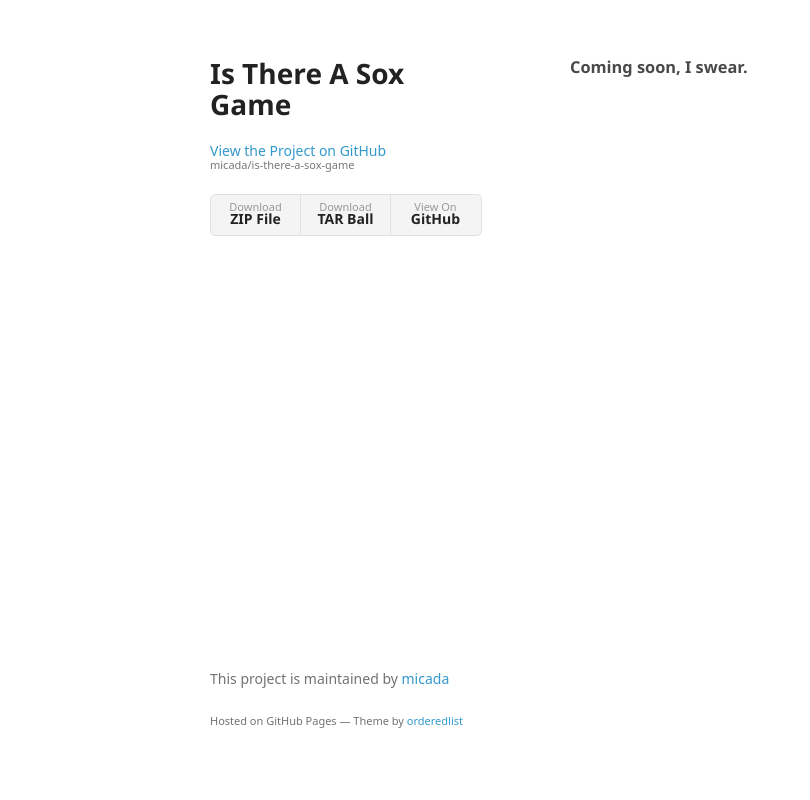
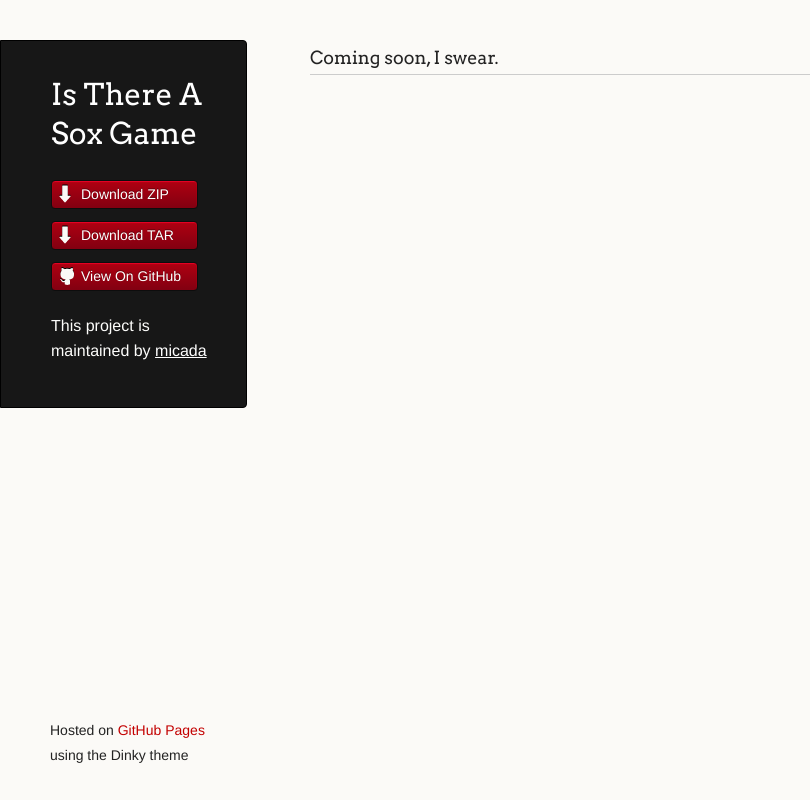
Before and after one commit to isthereagametoday/is-there-a-sox-game, a plain HTML site: page index.html in a window 1280 px wide. Shown: the whole page, without its empty margins (0-810 px from the left). Drawn offline with Linux system fonts and the light colour scheme; a web font is replaced by a local one.

Commit message:
Create gh-pages branch via GitHub

```diff
--- a/index.html
+++ b/index.html
@@ -7,7 +7,8 @@
 
     <link rel="stylesheet" href="stylesheets/styles.css">
     <link rel="stylesheet" href="stylesheets/github-light.css">
-    <meta name="viewport" content="width=device-width">
+    <script src="javascripts/scale.fix.js"></script>
+    <meta name="viewport" content="width=device-width, initial-scale=1, user-scalable=no">
     <!--[if lt IE 9]>
     <script src="//html5shiv.googlecode.com/svn/trunk/html5.js"></script>
     <![endif]-->
@@ -15,28 +16,28 @@
   <body>
     <div class="wrapper">
       <header>
-        <h1>Is There A Sox Game</h1>
-        <p></p>
+        <h1 class="header">Is There A Sox Game</h1>
+        <p class="header"></p>
 
-        <p class="view"><a href="https://github.com/micada/is-there-a-sox-game">View the Project on GitHub <small>micada/is-there-a-sox-game</small></a></p>
+        <ul>
+          <li class="download"><a class="buttons" href="https://github.com/micada/is-there-a-sox-game/zipball/master">Download ZIP</a></li>
+          <li class="download"><a class="buttons" href="https://github.com/micada/is-there-a-sox-game/tarball/master">Download TAR</a></li>
+          <li><a class="buttons github" href="https://github.com/micada/is-there-a-sox-game">View On GitHub</a></li>
+        </ul>
+
+        <p class="header">This project is maintained by <a class="header name" href="https://github.com/micada">micada</a></p>
 
 
-        <ul>
-          <li><a href="https://github.com/micada/is-there-a-sox-game/zipball/master">Download <strong>ZIP File</strong></a></li>
-          <li><a href="https://github.com/micada/is-there-a-sox-game/tarball/master">Download <strong>TAR Ball</strong></a></li>
-          <li><a href="https://github.com/micada/is-there-a-sox-game">View On <strong>GitHub</strong></a></li>
-        </ul>
       </header>
       <section>
         <h3>
 <a id="coming-soon-i-swear" class="anchor" href="#coming-soon-i-swear" aria-hidden="true"><span aria-hidden="true" class="octicon octicon-link"></span></a>Coming soon, I swear.</h3>
       </section>
       <footer>
-        <p>This project is maintained by <a href="https://github.com/micada">micada</a></p>
-        <p><small>Hosted on GitHub Pages &mdash; Theme by <a href="https://github.com/orderedlist">orderedlist</a></small></p>
+        <p><small>Hosted on <a href="https://pages.github.com">GitHub Pages</a> using the Dinky theme</small></p>
       </footer>
     </div>
-    <script src="javascripts/scale.fix.js"></script>
+    <!--[if !IE]><script>fixScale(document);</script><![endif]-->
 
   </body>
 </html>
--- a/stylesheets/styles.css
+++ b/stylesheets/styles.css
@@ -1,251 +1,338 @@
-@font-face {
-  font-family: 'Noto Sans';
-  font-weight: 400;
-  font-style: normal;
-  src: url('../fonts/Noto-Sans-regular/Noto-Sans-regular.eot');
-  src: url('../fonts/Noto-Sans-regular/Noto-Sans-regular.eot?#iefix') format('embedded-opentype'),
-       local('Noto Sans'),
-       local('Noto-Sans-regular'),
-       url('../fonts/Noto-Sans-regular/Noto-Sans-regular.woff2') format('woff2'),
-       url('../fonts/Noto-Sans-regular/Noto-Sans-regular.woff') format('woff'),
-       url('../fonts/Noto-Sans-regular/Noto-Sans-regular.ttf') format('truetype'),
-       url('../fonts/Noto-Sans-regular/Noto-Sans-regular.svg#NotoSans') format('svg');
+@import url(https://fonts.googleapis.com/css?family=Arvo:400,700,400italic);
+
+/* MeyerWeb Reset */
+
+html, body, div, span, applet, object, iframe,
+h1, h2, h3, h4, h5, h6, p, blockquote, pre,
+a, abbr, acronym, address, big, cite, code,
+del, dfn, em, img, ins, kbd, q, s, samp,
+small, strike, strong, sub, sup, tt, var,
+b, u, i, center,
+dl, dt, dd, ol, ul, li,
+fieldset, form, label, legend,
+table, caption, tbody, tfoot, thead, tr, th, td,
+article, aside, canvas, details, embed,
+figure, figcaption, footer, header, hgroup,
+menu, nav, output, ruby, section, summary,
+time, mark, audio, video {
+  margin: 0;
+  padding: 0;
+  border: 0;
+  font: inherit;
+  vertical-align: baseline;
 }
 
-@font-face {
-  font-family: 'Noto Sans';
-  font-weight: 700;
-  font-style: normal;
-  src: url('../fonts/Noto-Sans-700/Noto-Sans-700.eot');
-  src: url('../fonts/Noto-Sans-700/Noto-Sans-700.eot?#iefix') format('embedded-opentype'),
-       local('Noto Sans Bold'),
-       local('Noto-Sans-700'),
-       url('../fonts/Noto-Sans-700/Noto-Sans-700.woff2') format('woff2'),
-       url('../fonts/Noto-Sans-700/Noto-Sans-700.woff') format('woff'),
-       url('../fonts/Noto-Sans-700/Noto-Sans-700.ttf') format('truetype'),
-       url('../fonts/Noto-Sans-700/Noto-Sans-700.svg#NotoSans') format('svg');
-}
 
-@font-face {
-  font-family: 'Noto Sans';
-  font-weight: 400;
-  font-style: italic;
-  src: url('../fonts/Noto-Sans-italic/Noto-Sans-italic.eot');
-  src: url('../fonts/Noto-Sans-italic/Noto-Sans-italic.eot?#iefix') format('embedded-opentype'),
-       local('Noto Sans Italic'),
-       local('Noto-Sans-italic'),
-       url('../fonts/Noto-Sans-italic/Noto-Sans-italic.woff2') format('woff2'),
-       url('../fonts/Noto-Sans-italic/Noto-Sans-italic.woff') format('woff'),
-       url('../fonts/Noto-Sans-italic/Noto-Sans-italic.ttf') format('truetype'),
-       url('../fonts/Noto-Sans-italic/Noto-Sans-italic.svg#NotoSans') format('svg');
-}
-
-@font-face {
-  font-family: 'Noto Sans';
-  font-weight: 700;
-  font-style: italic;
-  src: url('../fonts/Noto-Sans-700italic/Noto-Sans-700italic.eot');
-  src: url('../fonts/Noto-Sans-700italic/Noto-Sans-700italic.eot?#iefix') format('embedded-opentype'),
-       local('Noto Sans Bold Italic'),
-       local('Noto-Sans-700italic'),
-       url('../fonts/Noto-Sans-700italic/Noto-Sans-700italic.woff2') format('woff2'),
-       url('../fonts/Noto-Sans-700italic/Noto-Sans-700italic.woff') format('woff'),
-       url('../fonts/Noto-Sans-700italic/Noto-Sans-700italic.ttf') format('truetype'),
-       url('../fonts/Noto-Sans-700italic/Noto-Sans-700italic.svg#NotoSans') format('svg');
-}
+/* Base text styles */
 
 body {
-  background-color: #fff;
-  padding:50px;
-  font: 14px/1.5 "Noto Sans", "Helvetica Neue", Helvetica, Arial, sans-serif;
-  color:#727272;
-  font-weight:400;
+  padding:10px 50px 0 0;
+  font-family:"Helvetica Neue", Helvetica, Arial, sans-serif;
+	font-size: 14px;
+	color: #232323;
+	background-color: #FBFAF7;
+	margin: 0;
+	line-height: 1.8em;
+	-webkit-font-smoothing: antialiased;
+
 }
 
 h1, h2, h3, h4, h5, h6 {
-  color:#222;
-  margin:0 0 20px;
+  color:#232323;
+  margin:36px 0 10px;
 }
 
-p, ul, ol, table, pre, dl {
-  margin:0 0 20px;
+p, ul, ol, table, dl {
+  margin:0 0 22px;
 }
 
 h1, h2, h3 {
-  line-height:1.1;
+	font-family: Arvo, Monaco, serif;
+  line-height:1.3;
+	font-weight: normal;
+}
+
+h1,h2, h3 {
+	display: block;
+	border-bottom: 1px solid #ccc;
+	padding-bottom: 5px;
 }
 
 h1 {
-  font-size:28px;
+	font-size: 30px;
 }
 
 h2 {
-  color:#393939;
+	font-size: 24px;
 }
 
-h3, h4, h5, h6 {
-  color:#494949;
+h3 {
+	font-size: 18px;
+}
+
+h4, h5, h6 {
+	font-family: Arvo, Monaco, serif;
+	font-weight: 700;
 }
 
 a {
-  color:#39c;
+  color:#C30000;
+  font-weight:200;
   text-decoration:none;
 }
 
 a:hover {
-  color:#069;
+	text-decoration: underline;
 }
 
 a small {
-  font-size:11px;
-  color:#777;
-  margin-top:-0.3em;
-  display:block;
+	font-size: 12px;
 }
 
-a:hover small {
-  color:#777;
+em {
+	font-style: italic;
 }
 
-.wrapper {
-  width:860px;
-  margin:0 auto;
+strong {
+  font-weight:700;
+}
+
+ul {
+  list-style-position: inside;
+  list-style: disc;
+  padding-left: 25px;
+}
+
+ol {
+  list-style-position: inside;
+  list-style: decimal;
+  padding-left: 25px;
 }
 
 blockquote {
-  border-left:1px solid #e5e5e5;
-  margin:0;
-  padding:0 0 0 20px;
-  font-style:italic;
+  margin: 0;
+  padding: 0 0 0 20px;
+  font-style: italic;
 }
 
+dl, dt, dd, dl p {
+	font-color: #444;
+}
+
+dl dt {
+  font-weight: bold;
+}
+
+dl dd {
+  padding-left: 20px;
+  font-style: italic;
+}
+
+dl p {
+  padding-left: 20px;
+  font-style: italic;
+}
+
+hr {
+  border:0;
+  background:#ccc;
+  height:1px;
+  margin:0 0 24px;
+}
+
+/* Images */
+
+img {
+  position: relative;
+  margin: 0 auto;
+  max-width: 650px;
+  padding: 5px;
+  margin: 10px 0 32px 0;
+  border: 1px solid #ccc;
+}
+
+p img {
+  display: inline;
+  margin: 0;
+  padding: 0;
+  vertical-align: middle;
+  text-align: center;
+  border: none;
+}
+
+/* Code blocks */
+
 code, pre {
-  font-family:Monaco, Bitstream Vera Sans Mono, Lucida Console, Terminal, Consolas, Liberation Mono, DejaVu Sans Mono, Courier New, monospace;
-  color:#333;
-  font-size:12px;
+	font-family: Monaco, "Bitstream Vera Sans Mono", "Lucida Console", Terminal, monospace;
+  color:#000;
+  font-size:14px;
 }
 
 pre {
-  padding:8px 15px;
-  background: #f8f8f8;
-  border-radius:5px;
-  border:1px solid #e5e5e5;
-  overflow-x: auto;
+	padding: 4px 12px;
+  background: #FDFEFB;
+  border-radius:4px;
+  border:1px solid #D7D8C8;
+  overflow: auto;
+  overflow-y: hidden;
+	margin-bottom: 32px;
+}
+
+
+/* Tables */
+
+table {
+  width:100%;
 }
 
 table {
-  width:100%;
-  border-collapse:collapse;
+  border: 1px solid #ccc;
+  margin-bottom: 32px;
+  text-align: left;
+ }
+
+th {
+  font-family: 'Arvo', Helvetica, Arial, sans-serif;
+	font-size: 18px;
+	font-weight: normal;
+  padding: 10px;
+  background: #232323;
+  color: #FDFEFB;
+ }
+
+td {
+  padding: 10px;
+	background: #ccc;
+ }
+
+
+/* Wrapper */
+.wrapper {
+  width:960px;
 }
 
-th, td {
-  text-align:left;
-  padding:5px 10px;
-  border-bottom:1px solid #e5e5e5;
+
+/* Header */
+
+header {
+	background-color: #171717;
+	color: #FDFDFB;
+  width:170px;
+  float:left;
+  position:fixed;
+	border: 1px solid #000;
+	-webkit-border-top-right-radius: 4px;
+	-webkit-border-bottom-right-radius: 4px;
+	-moz-border-radius-topright: 4px;
+	-moz-border-radius-bottomright: 4px;
+	border-top-right-radius: 4px;
+	border-bottom-right-radius: 4px;
+	padding: 34px 25px 22px 50px;
+	margin: 30px 25px 0 0;
+	-webkit-font-smoothing: antialiased;
 }
 
-dt {
-  color:#444;
-  font-weight:700;
+p.header {
+	font-size: 16px;
 }
 
-th {
-  color:#444;
+h1.header {
+	font-family: Arvo, sans-serif;
+	font-size: 30px;
+	font-weight: 300;
+	line-height: 1.3em;
+	border-bottom: none;
+	margin-top: 0;
 }
 
-img {
-  max-width:100%;
+
+h1.header, a.header, a.name, header a{
+	color: #fff;
 }
 
-header {
-  width:270px;
-  float:left;
-  position:fixed;
-  -webkit-font-smoothing:subpixel-antialiased;
+a.header {
+	text-decoration: underline;
+}
+
+a.name {
+	white-space: nowrap;
 }
 
 header ul {
   list-style:none;
-  height:40px;
   padding:0;
-  background: #f4f4f4;
-  border-radius:5px;
-  border:1px solid #e0e0e0;
-  width:270px;
 }
 
 header li {
-  width:89px;
-  float:left;
-  border-right:1px solid #e0e0e0;
-  height:40px;
+	list-style-type: none;
+  width:132px;
+  height:15px;
+	margin-bottom: 12px;
+	line-height: 1em;
+	padding: 6px 6px 6px 7px;
+
+	background: #AF0011;
+	background: -moz-linear-gradient(top, #AF0011 0%, #820011 100%);
+  background: -webkit-gradient(linear, left top, left bottom, color-stop(0%,#f8f8f8), color-stop(100%,#dddddd));
+  background: -webkit-linear-gradient(top, #AF0011 0%,#820011 100%);
+  background: -o-linear-gradient(top, #AF0011 0%,#820011 100%);
+  background: -ms-linear-gradient(top, #AF0011 0%,#820011 100%);
+  background: linear-gradient(top, #AF0011 0%,#820011 100%);
+
+	border-radius:4px;
+  border:1px solid #0D0D0D;
+
+	-webkit-box-shadow: inset 0px 1px 1px 0 rgba(233,2,38, 1);
+	box-shadow: inset 0px 1px 1px 0 rgba(233,2,38, 1);
+
 }
 
-header li:first-child a {
-  border-radius:5px 0 0 5px;
+header li:hover {
+	background: #C3001D;
+	background: -moz-linear-gradient(top, #C3001D 0%, #950119 100%);
+  background: -webkit-gradient(linear, left top, left bottom, color-stop(0%,#f8f8f8), color-stop(100%,#dddddd));
+  background: -webkit-linear-gradient(top, #C3001D 0%,#950119 100%);
+  background: -o-linear-gradient(top, #C3001D 0%,#950119 100%);
+  background: -ms-linear-gradient(top, #C3001D 0%,#950119 100%);
+  background: linear-gradient(top, #C3001D 0%,#950119 100%);
 }
 
-header li:last-child a {
-  border-radius:0 5px 5px 0;
+a.buttons {
+	-webkit-font-smoothing: antialiased;
+	background: url(../images/arrow-down.png) no-repeat;
+	font-weight: normal;
+	text-shadow: rgba(0, 0, 0, 0.4) 0 -1px 0;
+	padding: 2px 2px 2px 22px;
+	height: 30px;
 }
 
-header ul a {
-  line-height:1;
-  font-size:11px;
-  color:#999;
-  display:block;
-  text-align:center;
-  padding-top:6px;
-  height:34px;
+a.github {
+	background: url(../images/octocat-small.png) no-repeat 1px;
 }
 
-header ul a:hover {
-  color:#999;
+a.buttons:hover {
+	color: #fff;
+	text-decoration: none;
 }
 
-header ul a:active {
-  background-color:#f0f0f0;
-}
 
-strong {
-  color:#222;
-  font-weight:700;
-}
-
-header ul li + li + li {
-  border-right:none;
-  width:89px;
-}
-
-header ul a strong {
-  font-size:14px;
-  display:block;
-  color:#222;
-}
+/* Section - for main page content */
 
 section {
-  width:500px;
+  width:650px;
   float:right;
   padding-bottom:50px;
 }
 
-small {
-  font-size:11px;
-}
 
-hr {
-  border:0;
-  background:#e5e5e5;
-  height:1px;
-  margin:0 0 20px;
-}
+/* Footer */
 
 footer {
-  width:270px;
+  width:170px;
   float:left;
   position:fixed;
-  bottom:50px;
-  -webkit-font-smoothing:subpixel-antialiased;
+  bottom:10px;
+	padding-left: 50px;
 }
 
 @media print, screen and (max-width: 960px) {
@@ -261,14 +348,18 @@
     width:auto;
   }
 
+	footer {
+		border-top: 1px solid #ccc;
+		margin:0 84px 0 50px;
+		padding:0;
+	}
+
   header {
     padding-right:320px;
   }
 
   section {
-    border:1px solid #e5e5e5;
-    border-width:1px 0;
-    padding:20px 0;
+    padding:20px 84px 20px 50px;
     margin:0 0 20px;
   }
 
@@ -278,8 +369,8 @@
 
   header ul {
     position:absolute;
-    right:50px;
-    top:52px;
+    right:130px;
+    top:84px;
   }
 }
 
@@ -289,30 +380,38 @@
   }
 
   header {
-    padding:0;
+    padding:10px 20px 0;
+		margin-right: 0;
   }
+
+	section {
+    padding:10px 0 10px 20px;
+    margin:0 0 30px;
+  }
+
+	footer {
+		margin: 0 0 0 30px;
+	}
 
   header ul, header p.view {
     position:static;
   }
-
-  pre, code {
-    word-wrap:normal;
-  }
 }
 
 @media print, screen and (max-width: 480px) {
-  body {
-    padding:15px;
+
+  header ul li.download {
+    display:none;
   }
 
-  header ul {
-    width:99%;
-  }
+	footer {
+		margin: 0 0 0 20px;
+	}
 
-  header li, header ul li + li + li {
-    width:33%;
-  }
+	footer a{
+		display:block;
+	}
+
 }
 
 @media print {
```
Also changed, not shown: javascripts/scale.fix.js (+20 -17 lines), images/arrow-down.png (added), images/octocat-small.png (added).
